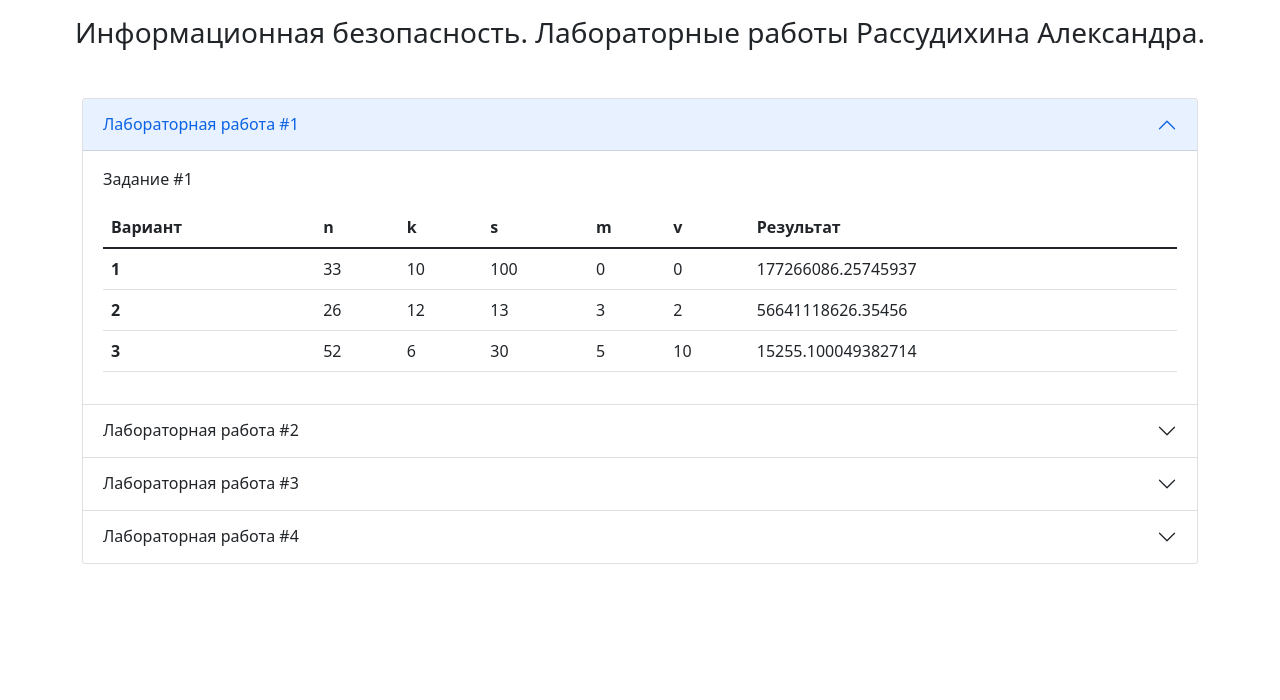
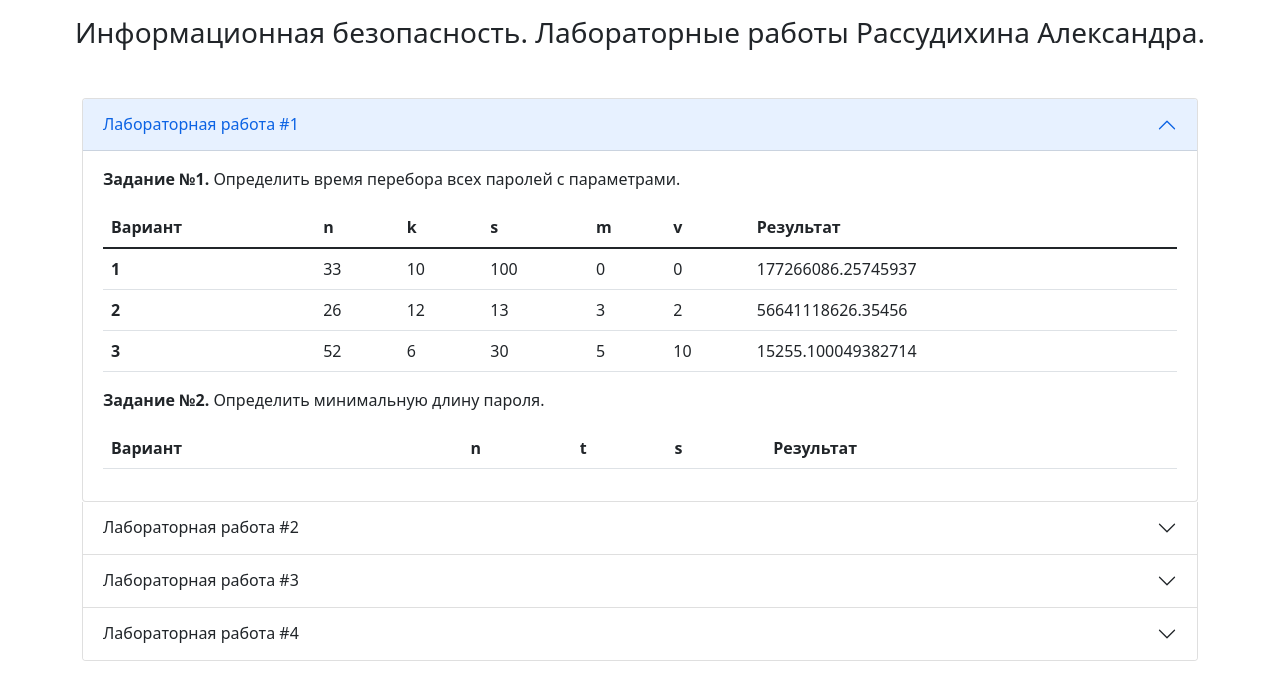
Before and after one commit to atso-devs/lab-is-21.09.21, a website built with webpack: page index.html in a window 1280 px wide. Built offline with nearby package versions, Linux system fonts and the light colour scheme.

Commit message:
Добавляет разметку для второго задания.

```diff
--- a/index.html
+++ b/index.html
@@ -27,8 +27,7 @@
 				<div id="collapseOne" class="accordion-collapse collapse show" aria-labelledby="headingOne" data-bs-parent="#accordionExample">
 					<div class="accordion-body">
 						<div>
-							<p>Задание #1</p>
-						</div>
+							<div><p><strong>Задание №1.</strong> Определить время перебора всех паролей с параметрами.</p></div>
 							<div>
 								<table class="table table-hover" id="table-1-1">
 									<thead>
@@ -42,10 +41,27 @@
 											<th scope="col">Результат</th>
 										</tr>
 									</thead>
-								<tbody>
-
-								</tbody>
+									<tbody></tbody>
 								</table>
+							</div>
+						</div>
+						<div>
+							<div><p><strong>Задание №2.</strong> Определить минимальную длину пароля. </p></div>
+							<div>
+								<table class="table table-hover" id="table-1-2">
+									<thead>
+										<tr>
+											<th scope="col">Вариант</th>
+											<th scope="col">n</th>
+											<th scope="col">t</th>
+											<th scope="col">s</th>
+											<th scope="col">Результат</th>
+										</tr>
+									</thead>
+									<tbody></tbody>
+								</table>
+							</div>
+						</div>
 						</div>
 					</div>
 				</div>
```
Lines whose indentation alone changed are shown as unchanged.
